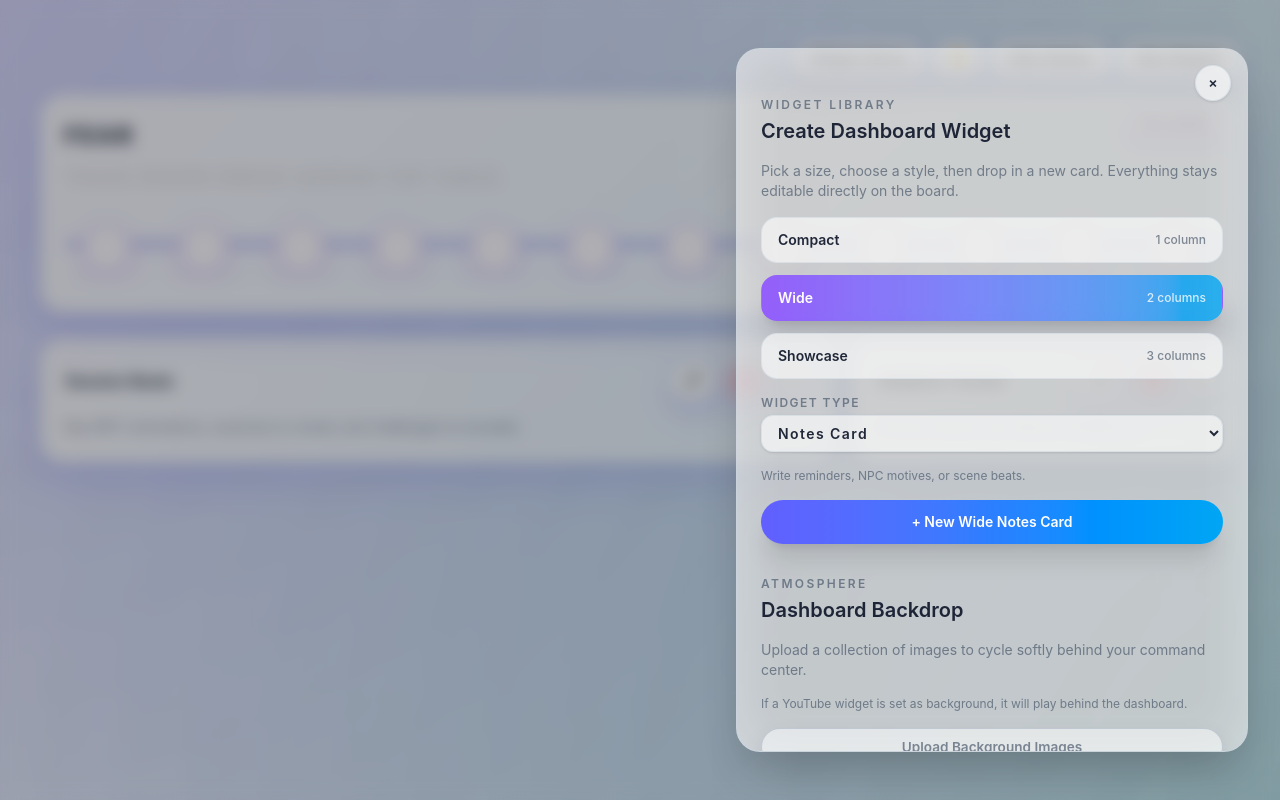
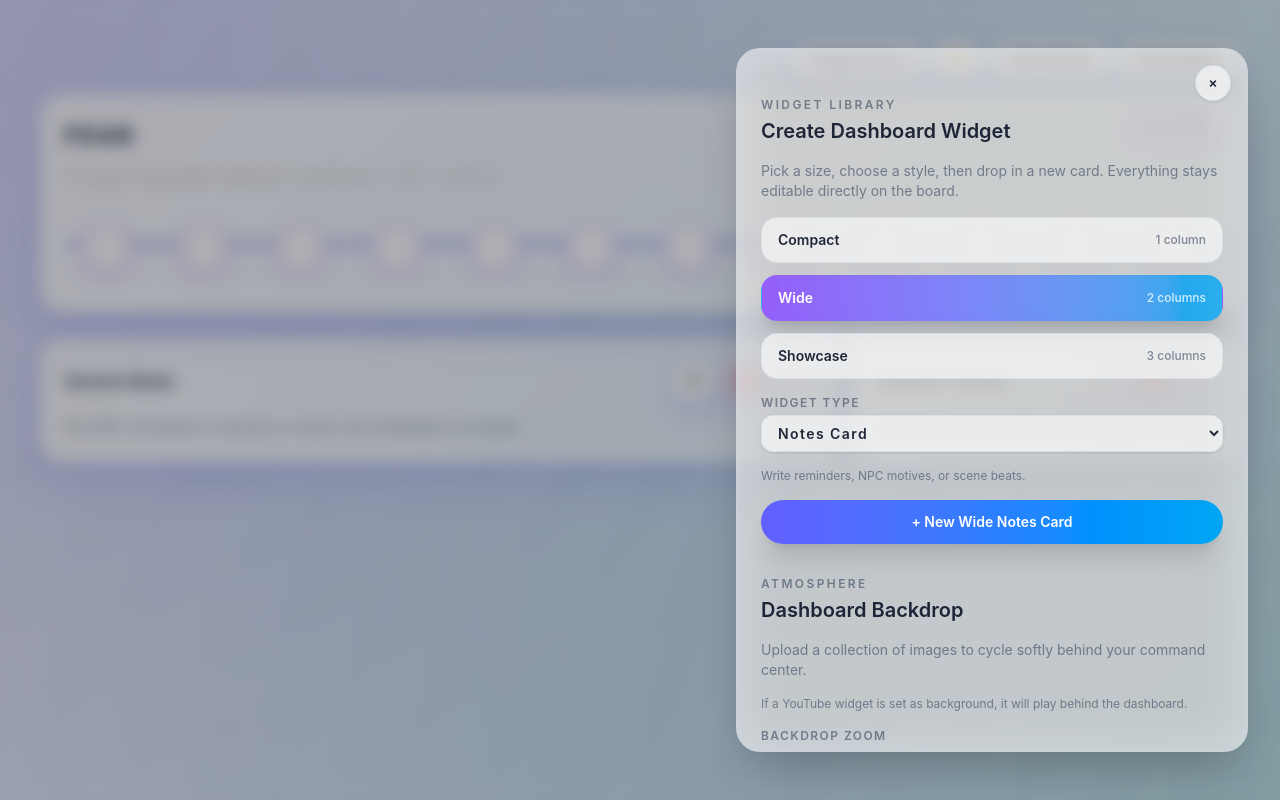
Before and after one commit to kmcgarry1/daggerheart-dm-screen, a Vue app: page / in a window 1280 px wide. Built offline with nearby package versions, Linux system fonts and the light colour scheme; the HTML template or start-up script is replaced by a standard one.

Commit message:
Add adjustable zoom control for backdrop images

```diff
--- a/src/features/dm-screen/components/ScreenSidebar.vue
+++ b/src/features/dm-screen/components/ScreenSidebar.vue
@@ -89,6 +89,23 @@
           <p class="text-xs text-[color:var(--dh-panel-muted)]">
             If a YouTube widget is set as background, it will play behind the dashboard.
           </p>
+          <label
+            class="flex flex-col gap-2 text-xs font-semibold uppercase tracking-[0.12em] text-[color:var(--dh-panel-muted)]"
+          >
+            <span>Backdrop Zoom</span>
+            <div class="flex items-center gap-3 text-[color:var(--dh-panel-text)]">
+              <input
+                :value="backgroundZoom"
+                type="range"
+                :min="backgroundZoomMin"
+                :max="backgroundZoomMax"
+                step="0.01"
+                class="h-2 w-full cursor-pointer appearance-none rounded-full bg-[color:var(--dh-panel-border)] accent-violet-400"
+                @input="onBackgroundZoomInput"
+              />
+              <span class="text-sm font-semibold tabular-nums">{{ zoomDisplay }}</span>
+            </div>
+          </label>
           <input
             ref="fileInputRef"
             class="hidden"
@@ -186,6 +203,9 @@ const props = defineProps<{
   activeWidgetId: string | null
   backgroundCount: number
   hasBackgrounds: boolean
+  backgroundZoom: number
+  backgroundZoomMin: number
+  backgroundZoomMax: number
 }>()
 
 const emit = defineEmits<{
@@ -196,6 +216,7 @@ const emit = defineEmits<{
   (e: 'clear-backgrounds'): void
   (e: 'focus-widget', id: string): void
   (e: 'close'): void
+  (e: 'update:background-zoom', value: number): void
 }>()
 
 const fileInputRef = ref<HTMLInputElement | null>(null)
@@ -210,9 +231,13 @@ const {
   activeWidgetId,
   backgroundCount,
   hasBackgrounds,
+  backgroundZoom,
+  backgroundZoomMin,
+  backgroundZoomMax,
 } = toRefs(props)
 
 const selectedTypeOption = computed(() => getWidgetTypeOption(nextWidgetType.value))
+const zoomDisplay = computed(() => `${Math.round(backgroundZoom.value * 100)}%`)
 
 const triggerUpload = () => {
   fileInputRef.value?.click()
@@ -226,6 +251,12 @@ const onBackgroundInput = (event: Event) => {
   if (target) target.value = ''
 }
 
+const onBackgroundZoomInput = (event: Event) => {
+  const target = event.target as HTMLInputElement | null
+  if (!target) return
+  emit('update:background-zoom', Number(target.value))
+}
+
 const sizeLabel = (size: WidgetSize) => getSizeLabel(size)
 
 const typeLabel = (type: WidgetType) => getWidgetTypeOption(type)?.label ?? type
--- a/src/features/dm-screen/composables/useBackgrounds.ts
+++ b/src/features/dm-screen/composables/useBackgrounds.ts
@@ -19,6 +19,15 @@ const createBackgroundId = createIdGenerator('bg')
 
 const backgroundContext = (action: string) => `backgrounds:${action}`
 
+const DEFAULT_ZOOM = 1.08
+const ZOOM_MIN = 1
+const ZOOM_MAX = 1.4
+
+const clampZoom = (value: number) => {
+  if (!Number.isFinite(value)) return DEFAULT_ZOOM
+  return Math.min(ZOOM_MAX, Math.max(ZOOM_MIN, value))
+}
+
 const releaseObjectUrl = (url: string, action: string) => {
   try {
     URL.revokeObjectURL(url)
@@ -35,6 +44,7 @@ export function useBackgrounds() {
   const backgroundImages = ref<BackgroundSlide[]>(load<BackgroundSlide[]>('backgroundImages', []))
   const activeBackgroundIndex = ref(load<number>('activeBackgroundIndex', 0))
   const backgroundLayers = ref<BackgroundLayer[]>([])
+  const backgroundZoom = ref(clampZoom(load<number>('backgroundZoom', DEFAULT_ZOOM)))
 
   const baseGradient = computed(() => 'var(--dh-backdrop)')
 
@@ -140,7 +150,7 @@ export function useBackgrounds() {
         const offsetX = Math.cos(angle) * distance
         const offsetY = Math.sin(angle) * distance
         const durationMs = 70000 + Math.random() * 40000
-        const scale = 1.06 + Math.random() * 0.04
+        const scale = clampZoom(backgroundZoom.value)
 
         return {
           id: `${next.id}-${Date.now()}`,
@@ -204,6 +214,24 @@ export function useBackgrounds() {
     clearFadeTimers()
   })
 
+  watch(
+    backgroundZoom,
+    (value) => {
+      const clamped = clampZoom(value)
+      if (clamped !== value) {
+        backgroundZoom.value = clamped
+        return
+      }
+      save('backgroundZoom', clamped)
+      backgroundLayers.value = backgroundLayers.value.map((layer) => ({ ...layer, scale: clamped }))
+    },
+    { immediate: true },
+  )
+
+  const setBackgroundZoom = (value: number) => {
+    backgroundZoom.value = clampZoom(value)
+  }
+
   return {
     backgroundImages,
     activeBackgroundIndex,
@@ -214,5 +242,9 @@ export function useBackgrounds() {
     hasBackgrounds,
     handleBackgroundUpload,
     clearBackgrounds,
+    backgroundZoom,
+    backgroundZoomMin: ZOOM_MIN,
+    backgroundZoomMax: ZOOM_MAX,
+    setBackgroundZoom,
   }
 }
--- a/src/features/dm-screen/pages/DMScreenPage.vue
+++ b/src/features/dm-screen/pages/DMScreenPage.vue
@@ -71,12 +71,16 @@
             :active-widget-id="activeWidgetId"
             :background-count="backgroundImages.length"
             :has-backgrounds="hasBackgrounds"
+            :background-zoom="backgroundZoom"
+            :background-zoom-min="backgroundZoomMin"
+            :background-zoom-max="backgroundZoomMax"
             @update:size="handleSizeSelect"
             @update:type="handleTypeSelect"
             @create:widget="addWidget"
             @clear-backgrounds="clearBackgrounds"
             @focus-widget="focusWidget"
             @upload-backgrounds="handleBackgroundUpload"
+            @update:background-zoom="setBackgroundZoom"
             @close="toggleSidebar"
           />
         </Transition>
@@ -116,6 +120,10 @@ const {
   hasBackgrounds,
   handleBackgroundUpload,
   clearBackgrounds,
+  backgroundZoom,
+  backgroundZoomMin,
+  backgroundZoomMax,
+  setBackgroundZoom,
 } = useBackgrounds()
 
 const {
```
